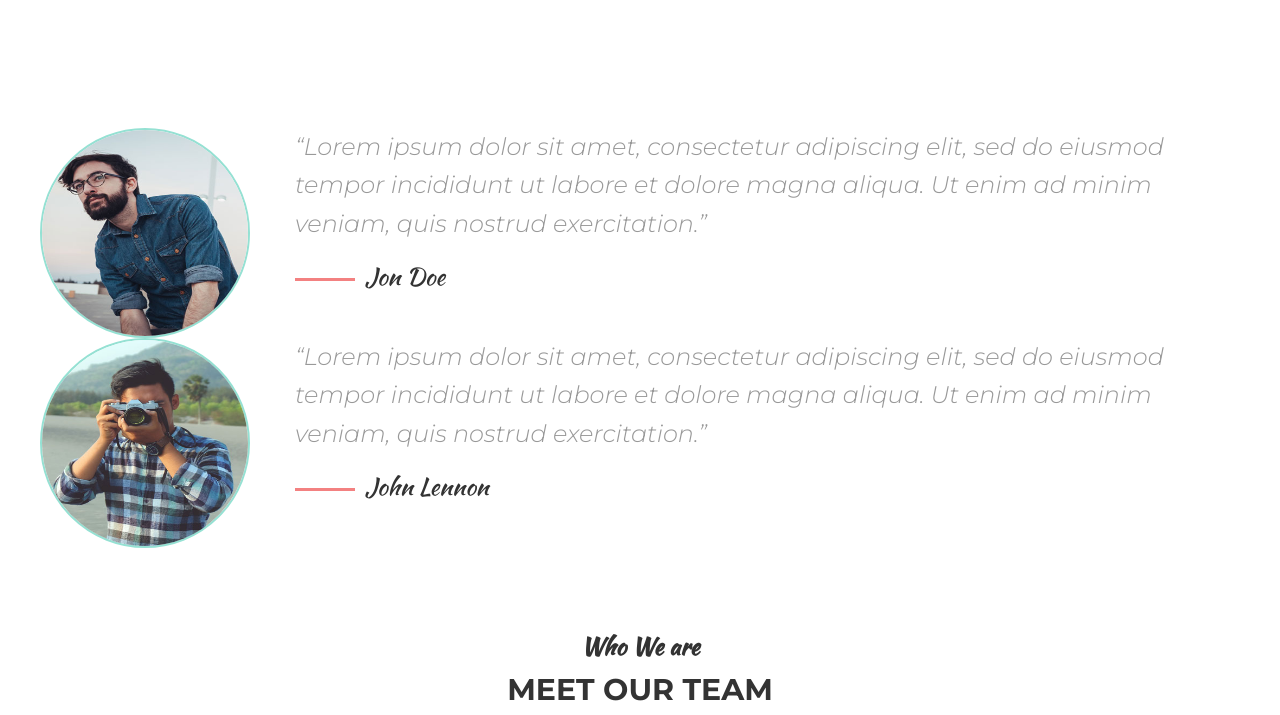
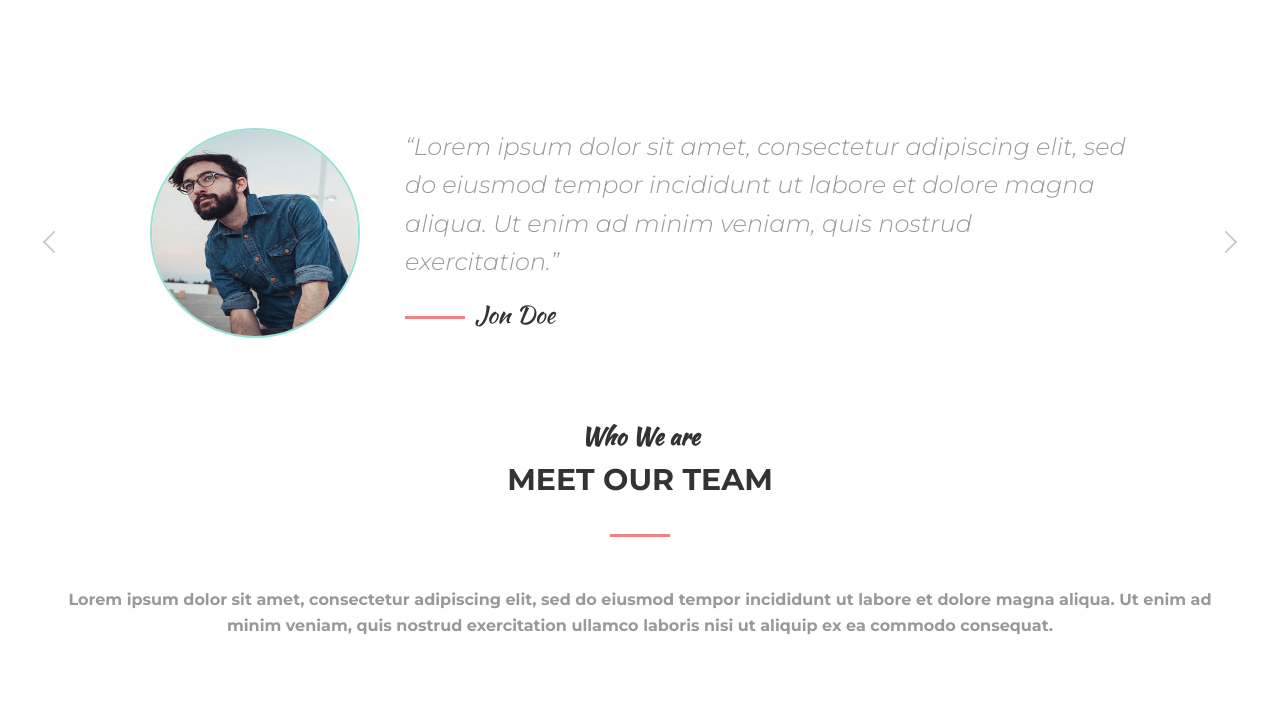
Before and after one commit to Efim-Maisak/Mogo-landingpage, a plain HTML site: page index.html in a window 1280 px wide. Shown: the part 4060-4775 px from the top of the page. Drawn offline with nearby package versions, Linux system fonts and the light colour scheme; the site is published under a folder, as on GitHub Pages, so addresses that start at the root find nothing.

Commit message:
Update index.html
Change path 3

```diff
--- a/index.html
+++ b/index.html
@@ -713,6 +713,6 @@
 
 <script src="https://ajax.googleapis.com/ajax/libs/jquery/3.6.0/jquery.min.js"></script>
 <script type="text/javascript" src="https://cdn.jsdelivr.net/npm/slick-carousel@1.8.1/slick/slick.min.js"></script>
-<script src="/js/app.js"></script>
+<script src="js/app.js"></script>
     </body>
 </html>
```
